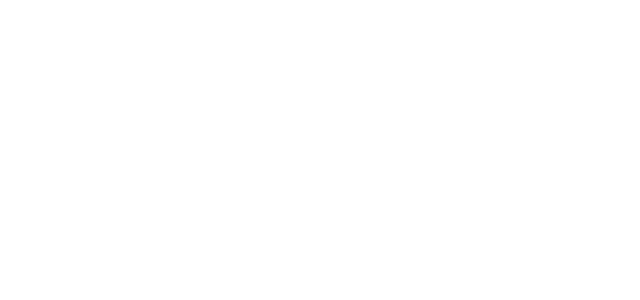
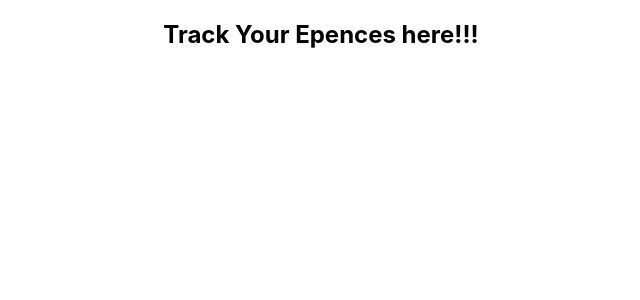
Before and after one commit to prabhashrai02/expence_tracker, a React (Create React App) app: page / in a window 1280 px wide. Shown: the top 300 px of the page, without its empty margins (319-959 px from the left). Built offline with nearby package versions, Linux system fonts and the light colour scheme.

Commit message:
redesigned homepage

```diff
--- a/src/App.js
+++ b/src/App.js
@@ -1,12 +1,10 @@
 import './App.css';
-import ExpenceItem from './Components/expencesItem/expenceItem';
-import Navbar from './Components/navbar/navbar';
+import Homepage from './Components/homePage/homePage';
 
 function App() {
   return (
     <div className="App">
-      <Navbar />
-      <ExpenceItem />
+      <Homepage />
     </div>
   );
 }
--- /dev/null
+++ b/src/Components/homePage/homePage.js
@@ -0,0 +1,11 @@
+import Navbar from "../navbar/navbar";
+
+function Homepage() {
+    return (
+        <div>
+            <Navbar />
+        </div>
+    )
+}
+
+export default Homepage;
--- a/src/Components/navbar/navbar.js
+++ b/src/Components/navbar/navbar.js
@@ -1,6 +1,7 @@
 function Navbar() {
     return(
         <div>
+            <h2>Track Your Epences here!!!</h2>
         </div>
     )
 }
```
Also changed, not shown: src/Components/homePage/homePage.css (added).
